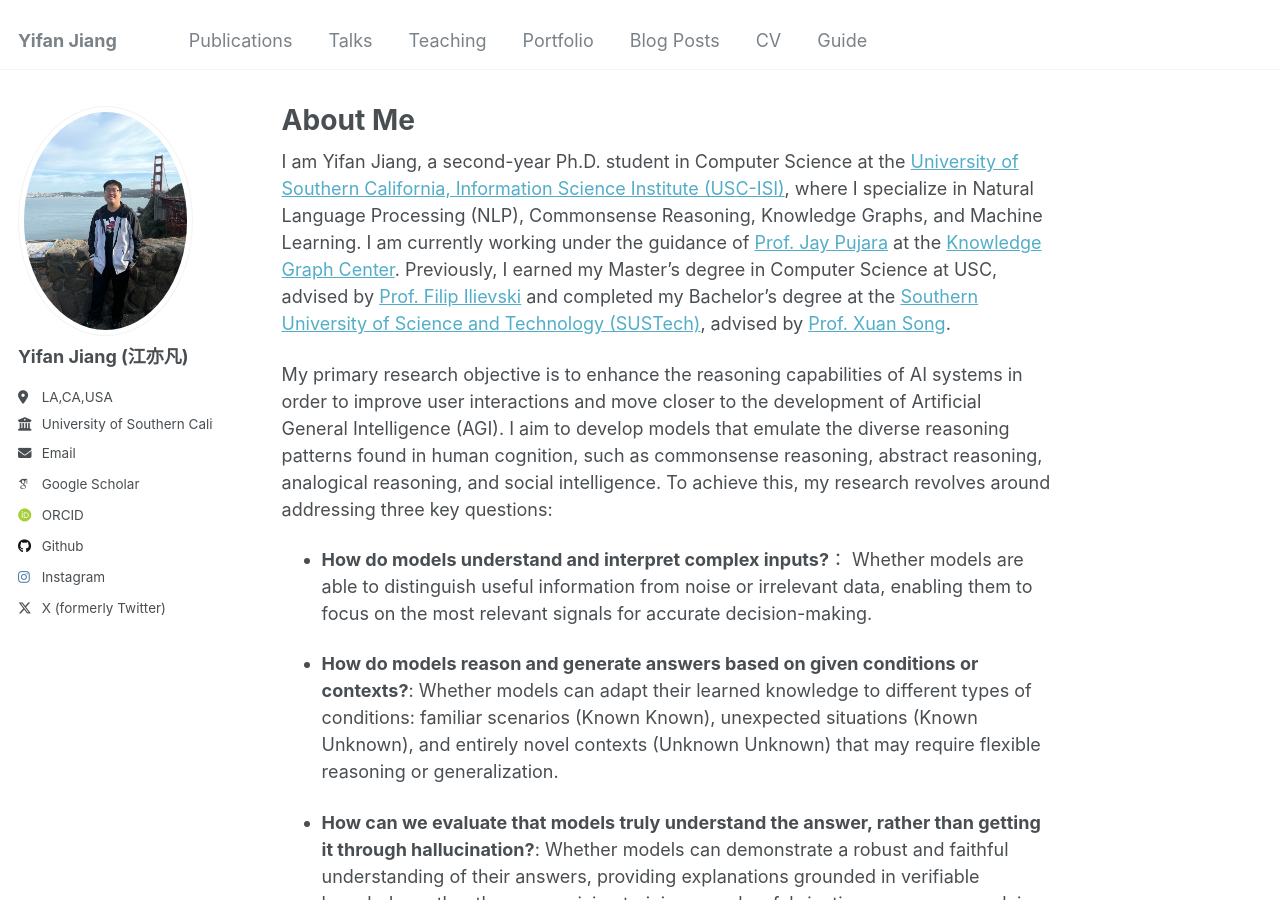
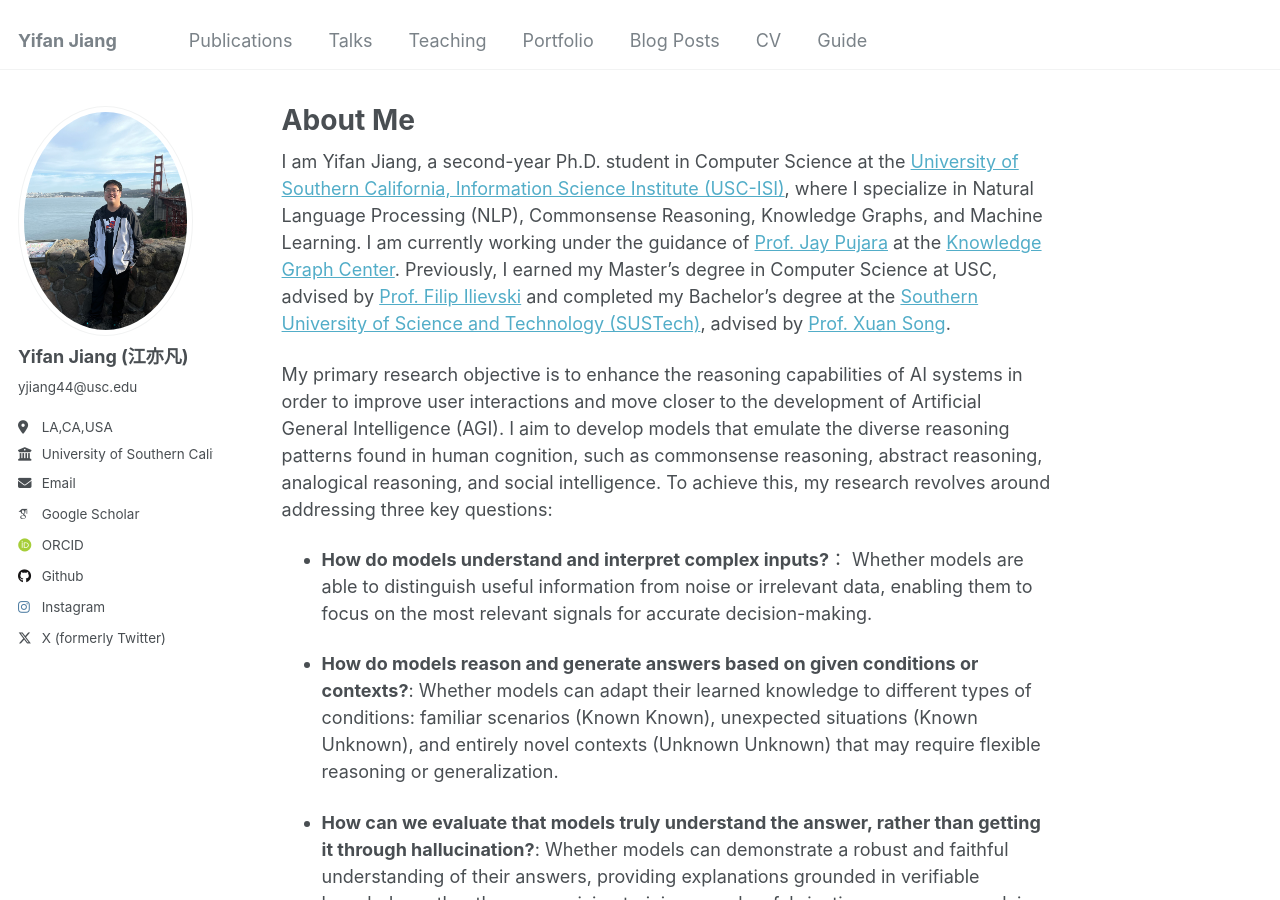
Before and after one commit to yifanJIANG-921/yifanJIANG-921.github.io, a Jekyll site: the page built from _pages/about.md, in a window 1280 px wide and 900 px high. Built offline with Jekyll 4.4.1, drawn with Linux system fonts in a browser that asks for light colours; some web fonts are replaced.

Commit message:
Update _config.yml

```diff
--- a/_config.yml
+++ b/_config.yml
@@ -24,7 +24,7 @@ author:
   avatar           : "self-photo.png"
   name             : "Yifan Jiang (江亦凡)"
   pronouns         : # example: "she/her"
-  bio              : ""
+  bio              : "yjiang44@usc.edu"
   location         : "LA,CA,USA"
   employer         : "University of Southern California"
   URI              : "https://yifanjiang-921.github.io/"
```
